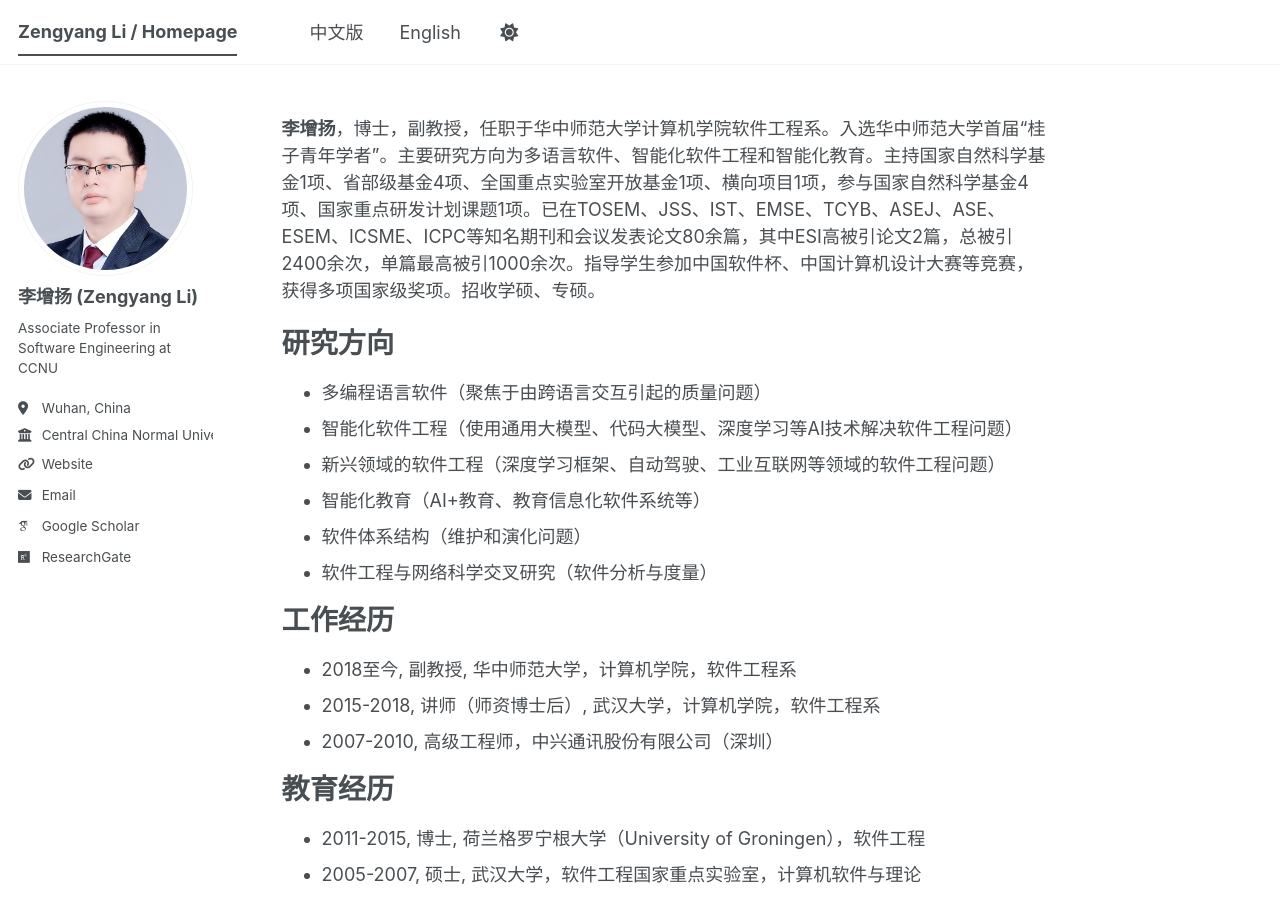
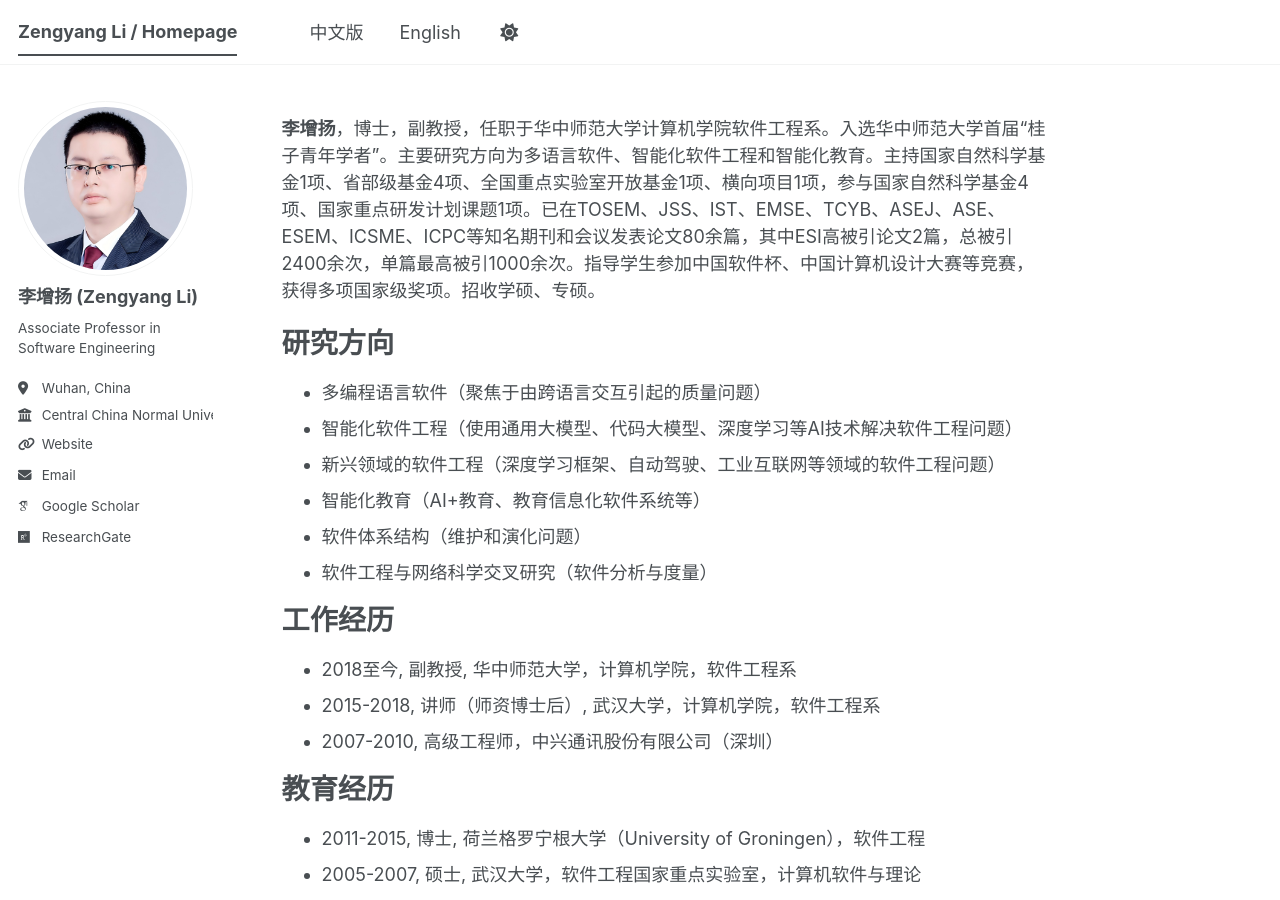
Before and after one commit to zengyang/zengyang.github.io, a Jekyll site: the page built from _pages/about.md, in a window 1280 px wide and 900 px high. Built offline with Jekyll 4.4.1, drawn with Linux system fonts in a browser that asks for light colours; some web fonts are replaced; a script bundle is joined from its source files by our own code; library files that are not in the unit come from our copies.

Commit message:
Update _config.yml

```diff
--- a/_config.yml
+++ b/_config.yml
@@ -26,7 +26,7 @@ author:
   avatar           : "profile.png"
   name             : "李增扬 (Zengyang Li)"
   pronouns         : # example: "she/her"
-  bio              : "Associate Professor in Software Engineering at CCNU"
+  bio              : "Associate Professor in Software Engineering"
   location         : "Wuhan, China"
   employer         : "Central China Normal University"
   uri              : "https://www.ccnu.edu.cn/"
```
